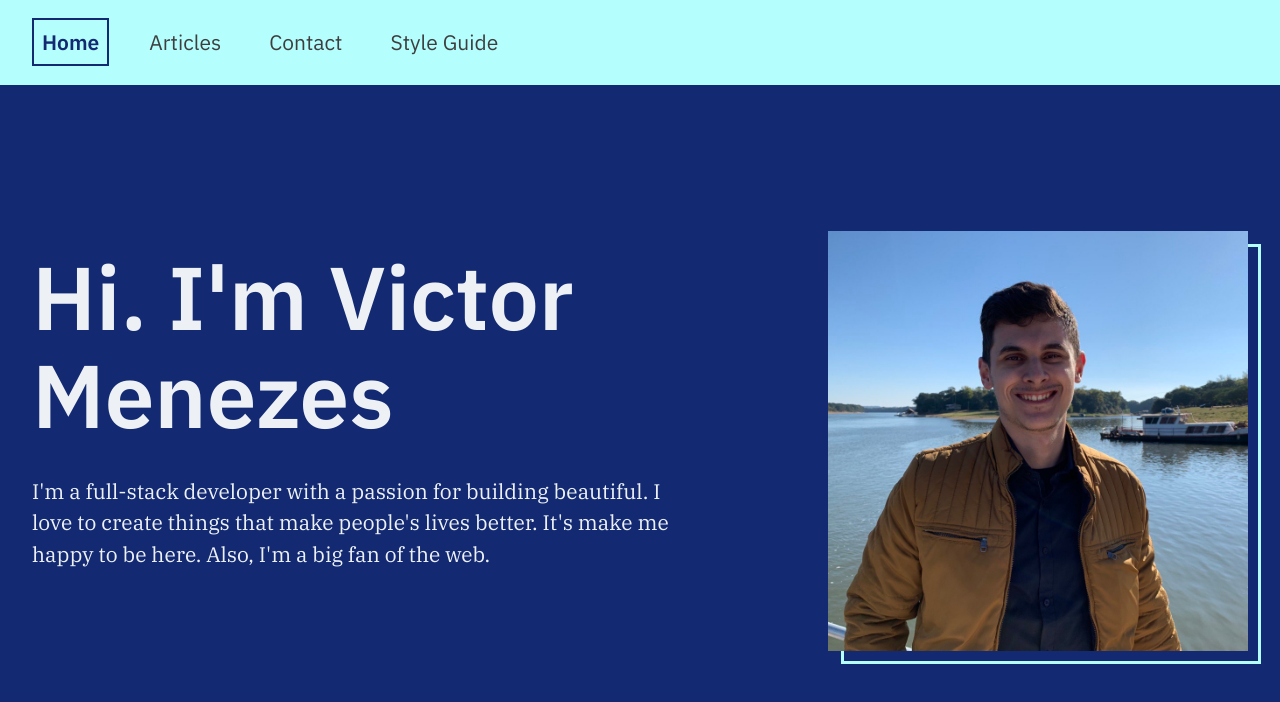
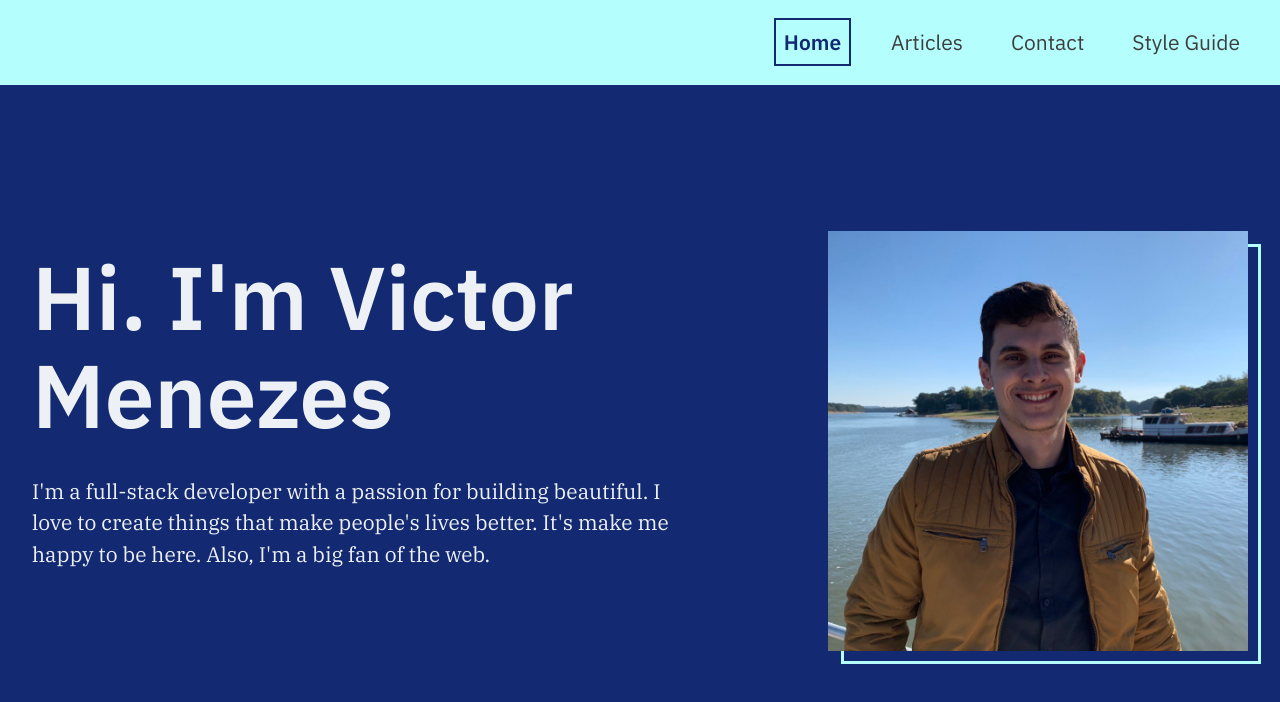
Before and after one commit to teixeiravictor/my-blog, a Next.js app: page / in a window 1280 px wide. Shown: the top 702 px of the page. Built offline with nearby package versions, Linux system fonts and the light colour scheme; some icons are missing.

Commit message:
style change position nav menu from Navbar

```diff
--- a/src/components/Navbar/styled.js
+++ b/src/components/Navbar/styled.js
@@ -20,7 +20,7 @@ export const Wrapper = styled.div`
 export const Container = styled.div`
   display: flex;
   flex-wrap: wrap;
-  justify-content: space-between;
+  justify-content: flex-end;
   align-items: center;
 `;
 
@@ -31,7 +31,7 @@ export const NavbarGroup = styled.ul`
 
 export const NavbarItem = styled.li`
   ${({ theme }) => css`
-    margin-right: ${theme.spacings.medium};
+    margin-left: ${theme.spacings.medium};
   `}
 `;
 
```
